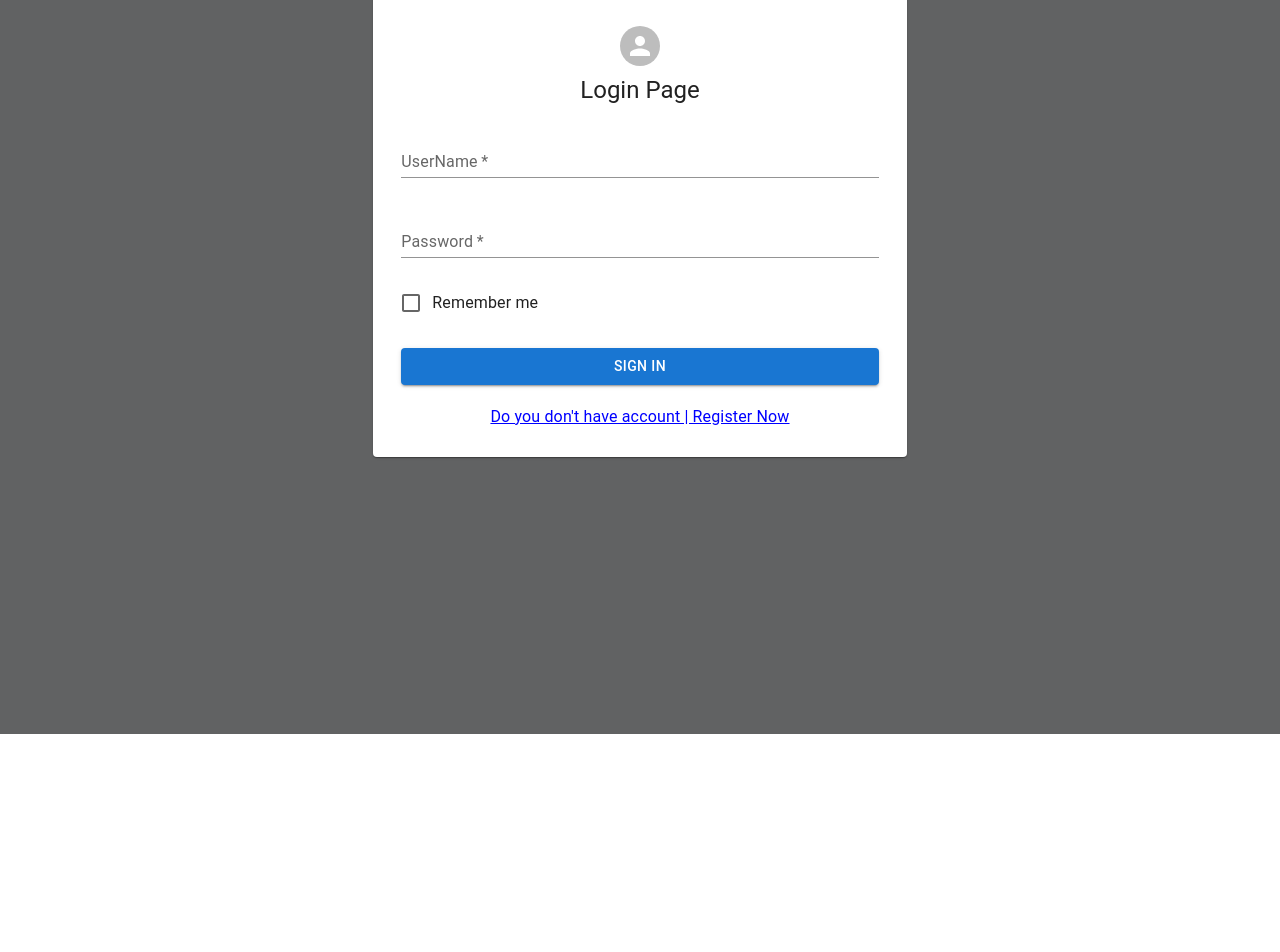
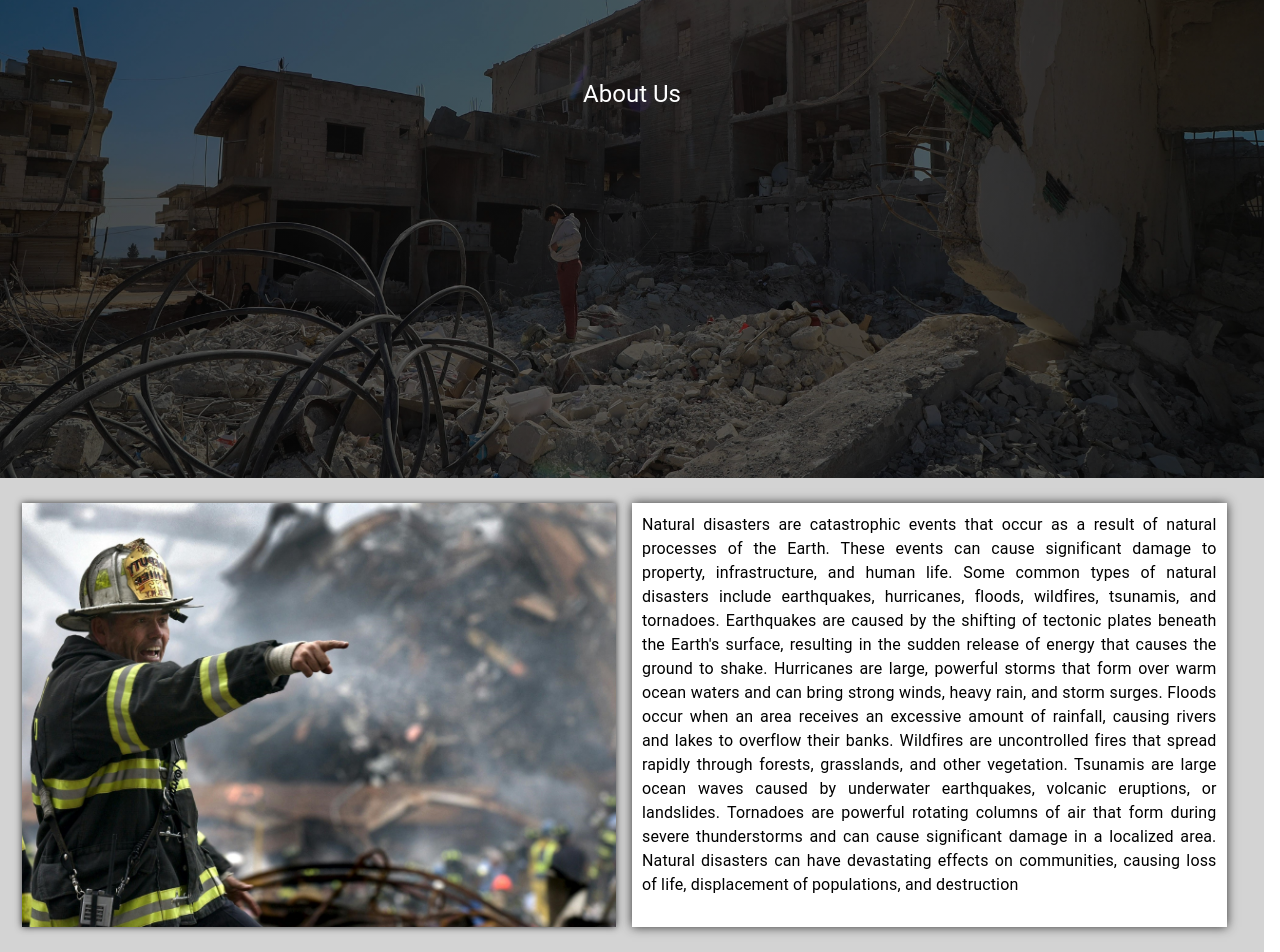
Before and after one commit to faizmohmmadR/nejat, a React (Create React App) app in the folder frontend/: page / in a window 1280 px wide. Shown: the part 66-1018 px from the top of the page. Before the commit the page ends 800 px from the top, so only its background shows below. Built offline with nearby package versions, Linux system fonts and the light colour scheme.

Commit message:
about page creation

```diff
--- a/frontend/src/App.js
+++ b/frontend/src/App.js
@@ -1,13 +1,15 @@
 import React from "react";
 import "./App.css";
-import Login from "./Components/Login";
+// import Login from "./Components/Login";
+import About from "./Components/About";
 
 
 function App() {
   return (
     <div>
       {/* <h1>  Hi Nejat!</h1> */}
-       <Login/>
+       {/* <Login/> */}
+       <About/>
     </div>
 
   );
--- /dev/null
+++ b/frontend/src/Components/About.jsx
@@ -0,0 +1,102 @@
+import React from "react";
+import { Grid, Typography } from "@mui/material";
+
+function About() {
+  return (
+    <Grid
+      container
+      spacing={2}
+      sx={{ width: "100vw", Height: "100vh", bgcolor: "lightgray" }}
+    >
+      <Grid
+        item
+        xs={12}
+        sx={{
+          background: `linear-gradient(rgba(0,0,0,0.6),rgba(0,0,0,0.6)), url("/img/d.jpg")`,
+          backgroundSize: "cover",
+          backgroundPosition: "center",
+          textAlign: "center",
+          "@media (min-width:150px)": {
+            height: "40vh",
+          },
+          "@media (min-width:300px)": {
+            height: "50vh",
+          },
+          "@media (min-width:470px)": {
+            height: "60vh",
+          },
+          "@media (min-width:960px)": {
+            height: "70vh",
+          },
+        }}
+      >
+        <Typography
+          variant="h5"
+          component="h2"
+          sx={{
+            fontSize: "24px",
+            color: "white",
+            textAlign: "center",
+            padding: "6em",
+            textTransform:"capitalize",
+          }}
+        >
+          About Us
+        </Typography>
+      </Grid>
+
+      <Grid
+        container
+        gap={2}
+        justifyContent={"center"}
+        margin={"10px"}
+        padding={"15px"}
+      >
+        <Grid
+          item
+          component="img"
+          alt="Image placeholder"
+          src="../img/s.jpg"
+          title="name"
+          xs={11}
+          md={5.8}
+          sx={{ boxShadow: "0px 0px 7px #333" }}
+        ></Grid>
+        <Grid item xs={11} md={5.8}>
+          <Typography
+            variant="body1"
+            component="p"
+            sx={{
+              bgcolor: "white",
+              boxShadow: "0px 0px 10px #333",
+              padding: "10px",
+              minHeight: "100%",
+              textAlign:"justify"
+            }}
+          >
+            Natural disasters are catastrophic events that occur as a result of
+            natural processes of the Earth. These events can cause significant
+            damage to property, infrastructure, and human life. Some common
+            types of natural disasters include earthquakes, hurricanes, floods,
+            wildfires, tsunamis, and tornadoes. Earthquakes are caused by the
+            shifting of tectonic plates beneath the Earth's surface, resulting
+            in the sudden release of energy that causes the ground to shake.
+            Hurricanes are large, powerful storms that form over warm ocean
+            waters and can bring strong winds, heavy rain, and storm surges.
+            Floods occur when an area receives an excessive amount of rainfall,
+            causing rivers and lakes to overflow their banks. Wildfires are
+            uncontrolled fires that spread rapidly through forests, grasslands,
+            and other vegetation. Tsunamis are large ocean waves caused by
+            underwater earthquakes, volcanic eruptions, or landslides. Tornadoes
+            are powerful rotating columns of air that form during severe
+            thunderstorms and can cause significant damage in a localized area.
+            Natural disasters can have devastating effects on communities,
+            causing loss of life, displacement of populations, and destruction
+          </Typography>
+        </Grid>
+      </Grid>
+    </Grid>
+  );
+}
+
+export default About;
```
Also changed, not shown: frontend/public/img/d.jpg (added), frontend/public/img/s.jpg (added).
